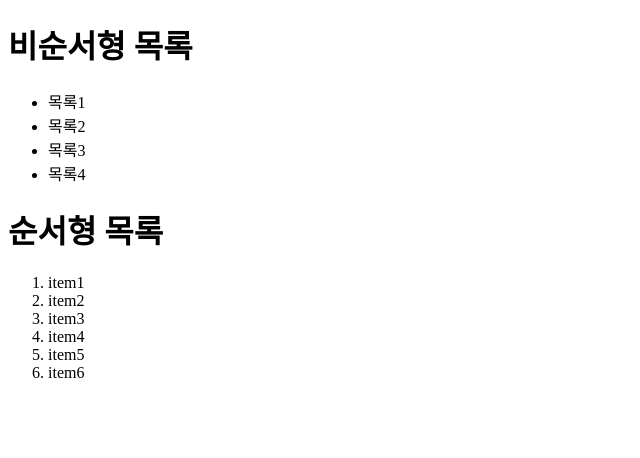
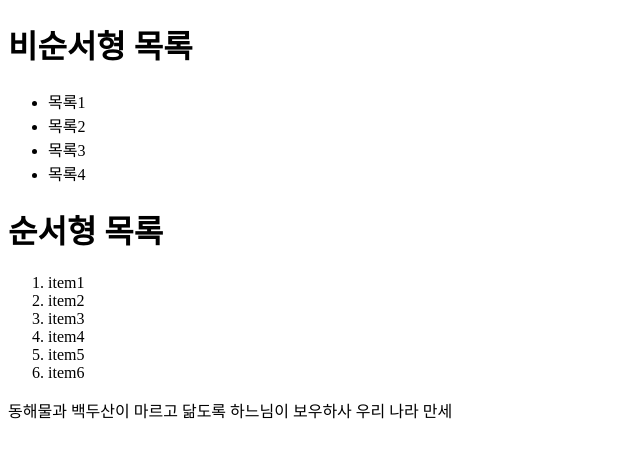
Before and after one commit to isaabellpark/fus10, a plain HTML site: page view/markup.html in a window 1280 px wide. Shown: the whole page, without its empty margins (0-640 px from the left). Drawn offline with Linux system fonts and the light colour scheme.

```diff
--- a/view/markup.html
+++ b/view/markup.html
@@ -24,5 +24,6 @@
         <li>item5</li>
         <li>item6</li>
     </ol>
+    <p>동해물과 백두산이 마르고 닮도록 하느님이 보우하사 우리 나라 만세</p>
 </body>
 </html>
```
